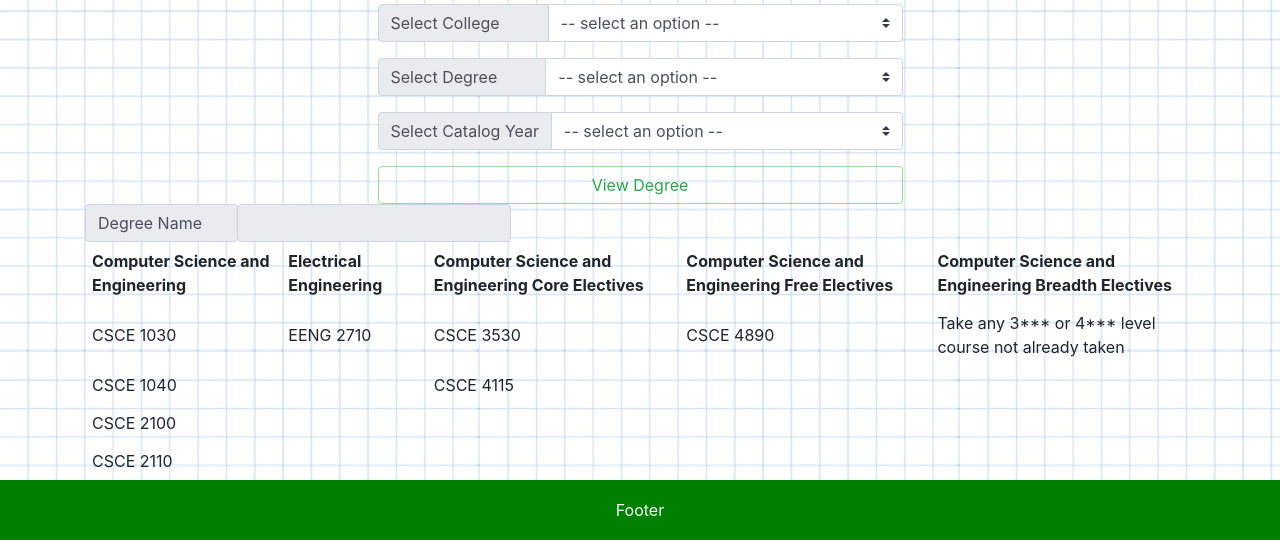
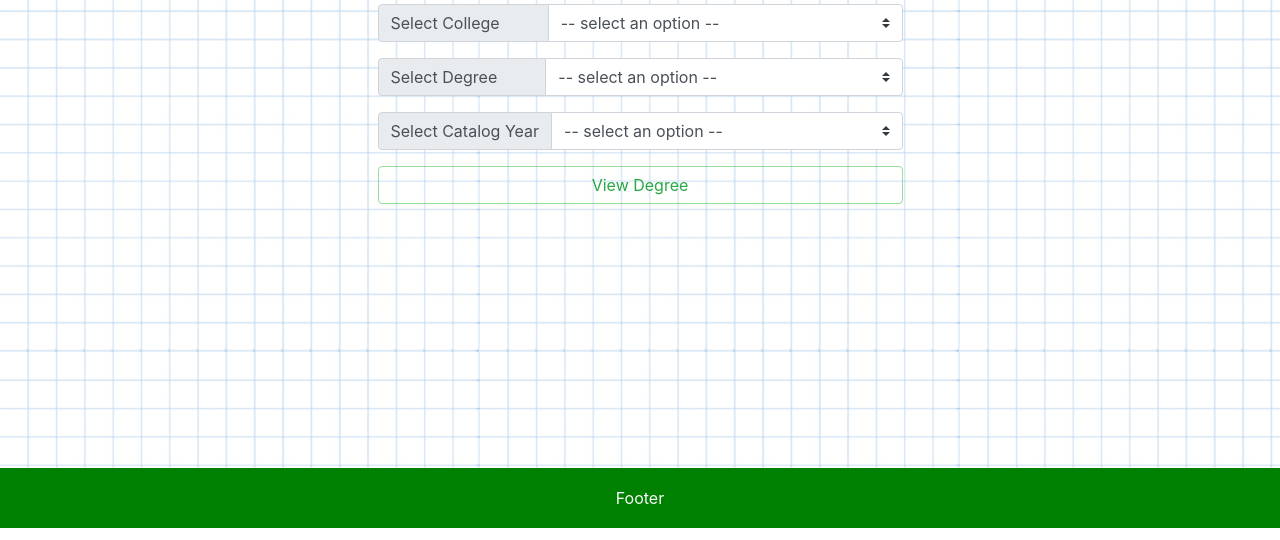
Before and after one commit to CSCE-4901-Capstone-Group-CacheMoney/College-of-Engineering-Degree-Plan-App, a Django app: page /administration/view-degree/ in a window 1280 px wide. Shown: the part 272-812 px from the top of the page. Run offline with Django 3.2, Linux system fonts and the light colour scheme; some libraries are stand-ins or nearby versions.

Commit message:
Removed the placeholder example for view degree

```diff
--- a/src/templates/administration/degree-plans/view-degree.html
+++ b/src/templates/administration/degree-plans/view-degree.html
@@ -65,42 +65,6 @@
     </div>
     <div class="row">
       <!-- where results can go -->
-      <!---->
-      <div class="input-group-prepend">
-        <span class="input-group-text" style="padding-right: 2.2em;" id="inputGroup-sizing-default-1">Degree Name</span>
-      </div>
-      <!----->
-      <div class="page-header text-center">
-        <input id="view-degree-name" type="text" readonly class="form-control" aria-label="Default" aria-describedby="inputGroup-sizing-default-1">
-      </div>
-      <table>
-        <tr>
-          <th>Computer Science and Engineering</th>
-          <th>Electrical Engineering</th>
-          <th>Computer Science and Engineering Core Electives</th>
-          <th>Computer Science and Engineering Free Electives</th>
-          <th>Computer Science and Engineering Breadth Electives</th>
-        </tr>
-        <tr>
-          <td>CSCE 1030</td>
-          <td>EENG 2710</td>
-          <td>CSCE 3530</td>
-          <td>CSCE 4890</td>
-          <td>Take any 3*** or 4*** level course not already taken</td>
-        </tr>
-        <tr>
-          <td>CSCE 1040</td>
-          <td></td>
-          <td>CSCE 4115</td>
-        </tr>
-        <tr>
-          <td>CSCE 2100</td>
-        </tr>
-        <tr>
-          <td>CSCE 2110</td>
-        </tr>
-      </table>
-
     </div>
 </div>
 
```
